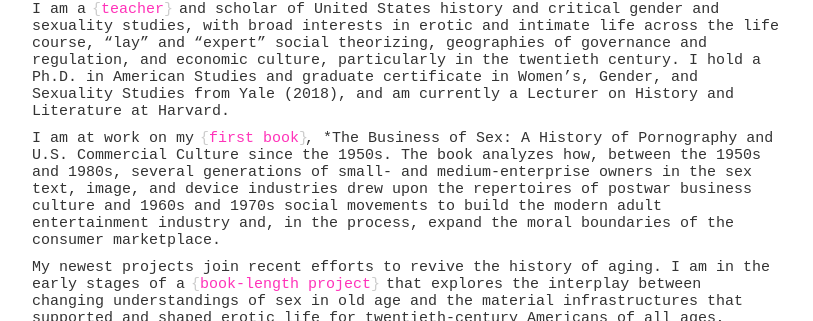
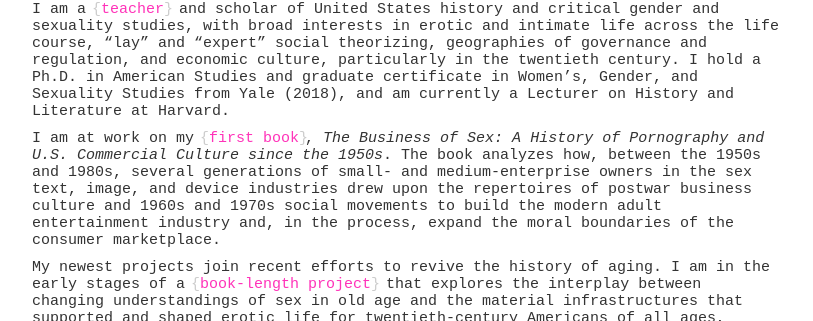
Before and after one commit to devintmm/devintmm.github.io, a Jekyll site: the page built from index.md, in a window 1280 px wide. Shown: the part 208-529 px from the top of the page, without its empty margins (233-1046 px from the left). Built offline with Jekyll 4.4.1, drawn with Linux system fonts in a browser that asks for light colours.

```diff
--- a/index.md
+++ b/index.md
@@ -3,7 +3,7 @@ layout: content
 ---
 I am a [teacher](/teaching) and scholar of United States history and critical gender and sexuality studies, with broad interests in erotic and intimate life across the life course, "lay" and "expert" social theorizing, geographies of governance and regulation, and economic culture, particularly in the twentieth century. I hold a Ph.D. in American Studies and graduate certificate in Women's, Gender, and Sexuality Studies from Yale (2018), and am currently a Lecturer on History and Literature at Harvard.
 
-I am at work on my [first book](/research), *The Business of Sex: A History of Pornography and U.S. Commercial Culture since the 1950s. The book analyzes how, between the 1950s and 1980s, several generations of small- and medium-enterprise owners in the sex text, image, and device industries drew upon the repertoires of postwar business culture and 1960s and 1970s social movements to build the modern adult entertainment industry and, in the process, expand the moral boundaries of the consumer marketplace.
+I am at work on my [first book](/research), *The Business of Sex: A History of Pornography and U.S. Commercial Culture since the 1950s*. The book analyzes how, between the 1950s and 1980s, several generations of small- and medium-enterprise owners in the sex text, image, and device industries drew upon the repertoires of postwar business culture and 1960s and 1970s social movements to build the modern adult entertainment industry and, in the process, expand the moral boundaries of the consumer marketplace.
 
 My newest projects join recent efforts to revive the history of aging. I am in the early stages of a [book-length project](/research) that explores the interplay between changing understandings of sex in old age and the material infrastructures that supported and shaped erotic life for twentieth-century Americans of all ages, including residential architecture and planning, the gendered and racialized organization of labor and leisure, and state investments in health and longevity. I am also co-editing (with Amanda Ciafone and David Serlin) an issue of the Radical History Review on ["Critical Histories of Aging and Later Life"](http://www.radicalhistoryreview.org/call-for-papers/critical-histories-of-aging-and-later-life/).
 
```
